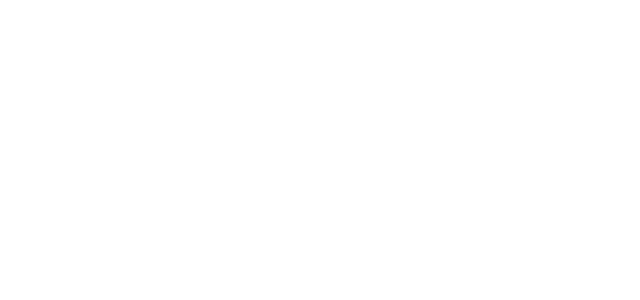
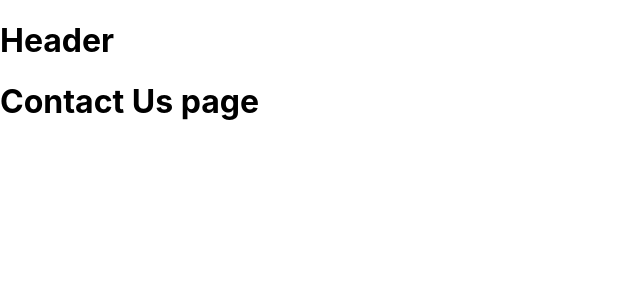
Before and after one commit to songFanAccount/ToolBo, a React (Create React App) app in the folder toolbox/: page /contact in a window 1280 px wide. Before the commit this address had no page. Shown: the top 300 px of the page, without its empty margins (0-640 px from the left). Built offline with nearby package versions, Linux system fonts and the light colour scheme.

Commit message:
Some basic stubs set up

```diff
--- a/toolbox/src/App.js
+++ b/toolbox/src/App.js
@@ -1,11 +1,22 @@
 import './App.css';
 import Home from './pages/Home';
+import AboutUs from './pages/AboutUs';
+import Contact from './pages/Contact';
+import NotFound from './pages/NotFound';
+import Header from './components/Header';
+
 import { BrowserRouter, Routes, Route } from 'react-router-dom';
 function App() {
 	return (
     	<BrowserRouter>
 			<Routes>
-				<Route path="/" element={<Home />} />
+				<Route path="/" element={<Header />} >
+					<Route index element={<Home />} />
+					<Route path="about" element={<AboutUs />} />
+					<Route path="contact" element={<Contact />} />
+
+				</Route>
+				<Route path="*" element={<NotFound />} />
 			</Routes>
     	</BrowserRouter>
   	);
--- a/toolbox/src/components/Header.jsx
+++ b/toolbox/src/components/Header.jsx
@@ -1,6 +1,11 @@
+import { Outlet } from 'react-router-dom';
+
 function Header() {
     return (
-        <h1>Header</h1>
+        <div>
+            <h1>Header</h1>
+            <Outlet />
+        </div>
     )
 }
 export default Header
--- a/toolbox/src/pages/AboutUs.jsx
+++ b/toolbox/src/pages/AboutUs.jsx
@@ -0,0 +1,6 @@
+function AboutUs() {
+    return (
+        <h1>About Us page</h1>
+    )
+}
+export default AboutUs
--- /dev/null
+++ b/toolbox/src/pages/Contact.jsx
@@ -0,0 +1,6 @@
+function Contact() {
+    return (
+        <h1>Contact Us page</h1>
+    )
+}
+export default Contact
--- /dev/null
+++ b/toolbox/src/pages/NotFound.jsx
@@ -0,0 +1,6 @@
+function NotFound() {
+    return (
+        <h1>Page not found</h1>
+    )
+}
+export default NotFound
```
